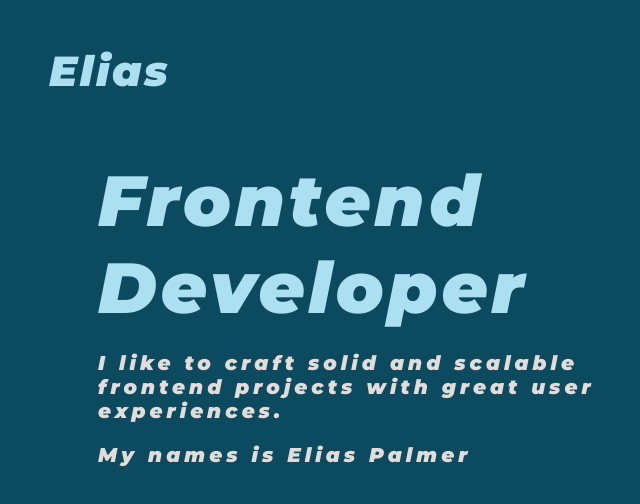
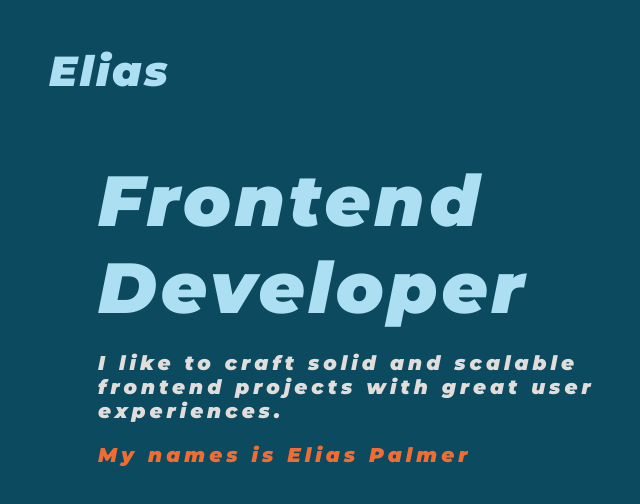
Before and after one commit to palmerelias/portfolio-oct-23, a React (Vite) app: page / in a window 1280 px wide. Shown: the top 504 px of the page, without its empty margins (32-672 px from the left). Built offline with nearby package versions, Linux system fonts and the light colour scheme.

Commit message:
added orange font to see contrast

```diff
--- a/src/App.jsx
+++ b/src/App.jsx
@@ -14,7 +14,7 @@ function App() {
         <h1 className='ocupation'>Frontend</h1>
         <h1 className='ocupation'>Developer</h1>
         <h4 className='ocupation-message'>I like to craft solid and scalable frontend projects with great user experiences.</h4>
-        <h4 className='ocupation-message'>My names is Elias Palmer</h4>
+        <h4 className='ocupation-message-orange'>My names is Elias Palmer</h4>
       </div>
     </>
   )
--- a/src/styles.css
+++ b/src/styles.css
@@ -33,6 +33,17 @@ body {
     letter-spacing: 4px;
 }
 
+.ocupation-message-orange {
+    width: 500px;
+    margin-left: 130px;
+    margin-top: 20px;
+    margin-bottom: 0px;
+    color: #EF6C33;
+    font-family: 'Montserrat', sans-serif;
+    font-size: 20px;
+    letter-spacing: 4px;
+}
+
 .blue {
     color: #0C4A60;
 }
```
